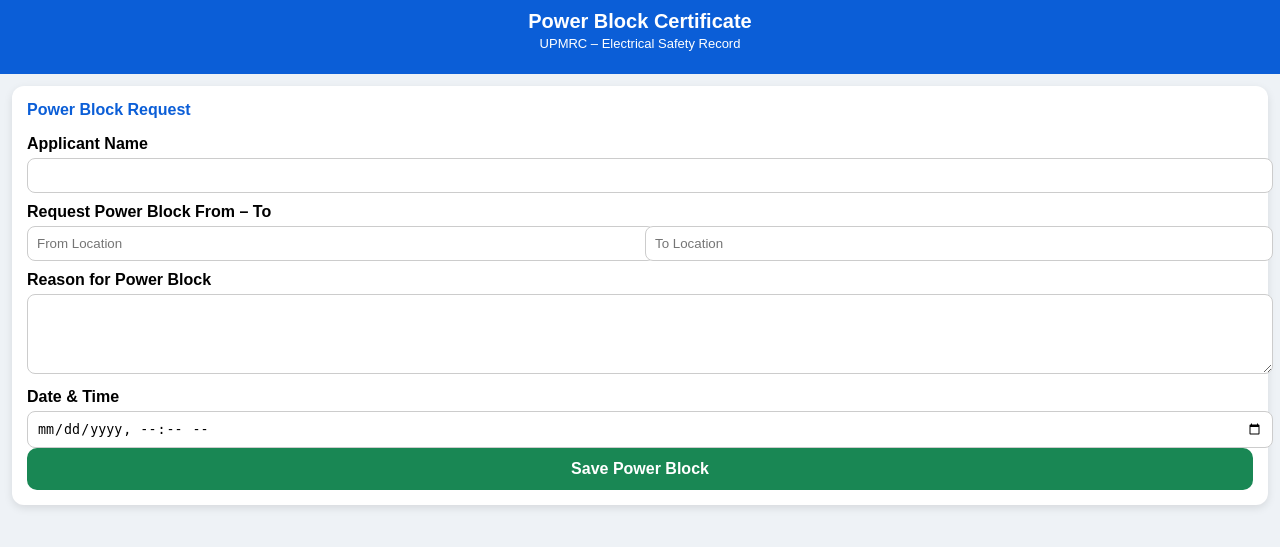
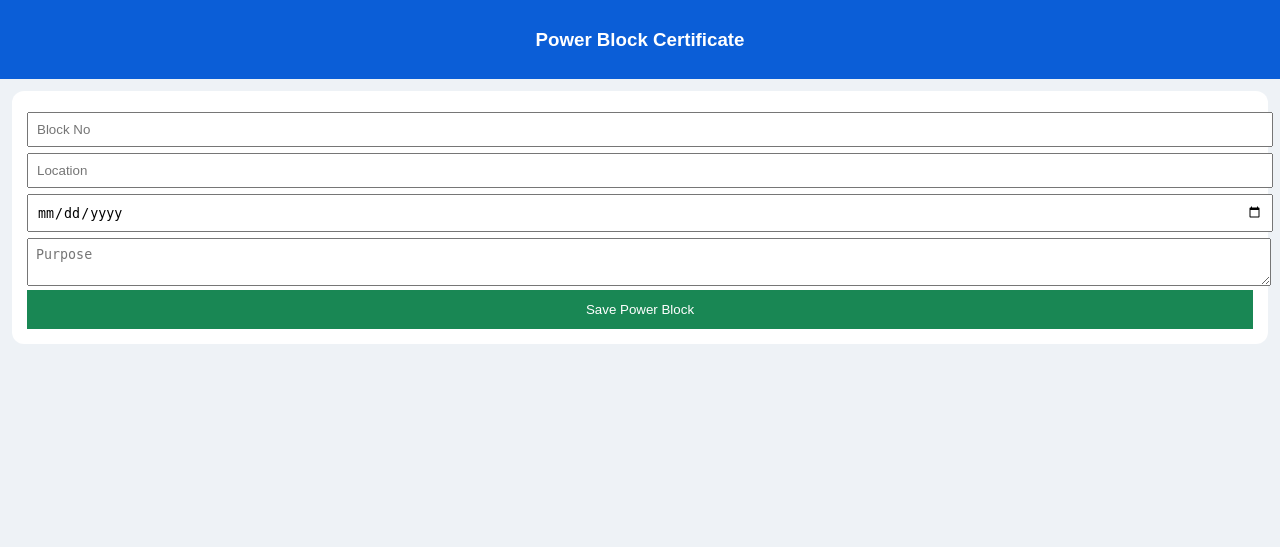
Before and after one commit to humblefool-95/maintenance-system, a Flask app: page /powerblock in a window 1280 px wide. Shown: the top 547 px of the page. Run offline with Flask 3, Linux system fonts and the light colour scheme; some libraries are stand-ins or nearby versions.

Commit message:
Update Power Block Certificate & Record.html

```diff
--- a/templates/Power Block Certificate & Record.html
+++ b/templates/Power Block Certificate & Record.html
@@ -1,187 +1,67 @@
 <!DOCTYPE html>
-<html lang="en">
+<html>
 <head>
 <meta charset="UTF-8">
-<meta name="viewport" content="width=device-width, initial-scale=1.0">
-<title>Power Block Certificate</title>
+<title>Power Block</title>
+<meta name="viewport" content="width=device-width, initial-scale=1">
+
+<script src="https://cdn.jsdelivr.net/npm/@supabase/supabase-js@2.39.3"></script>
+
+<script>
+window.supabaseClient = supabase.createClient(
+  "https://cyaxvuwkwptaxbkpwyid.supabase.co",
+  "sb_publishable_wshxDs-Q_gUgYXxVjw7bwA_ycY3kndA"
+);
+</script>
 
 <style>
-body {
-  margin: 0;
-  font-family: Arial, sans-serif;
-  background: #eef2f6;
-}
-
-header {
-  background: #0b5ed7;
-  color: #fff;
-  text-align: center;
-  padding: 10px;
-}
-
-header h1 {
-  margin: 0;
-  font-size: 20px;
-}
-
-header p {
-  margin-top: 3px;
-  font-size: 13px;
-}
-
-.container {
-  padding: 12px;
-}
-
-.card {
-  background: #ffffff;
-  border-radius: 12px;
-  padding: 15px;
-  margin-bottom: 15px;
-  box-shadow: 0 3px 8px rgba(0,0,0,0.1);
-}
-
-.card h3 {
-  margin-top: 0;
-  font-size: 16px;
-  color: #0b5ed7;
-}
-
-label {
-  display: block;
-  margin-top: 10px;
-  font-weight: 600;
-}
-
-input, textarea {
-  width: 100%;
-  padding: 9px;
-  margin-top: 5px;
-  border-radius: 8px;
-  border: 1px solid #ccc;
-}
-
-textarea {
-  min-height: 60px;
-}
-
-.row {
-  display: flex;
-  gap: 10px;
-}
-
-.row div {
-  flex: 1;
-}
-
-button {
-  width: 100%;
-  padding: 12px;
-  background: #198754;
-  color: #fff;
-  font-size: 16px;
-  border: none;
-  border-radius: 10px;
-  font-weight: 600;
-  cursor: pointer;
-}
-
-button:hover {
-  opacity: 0.9;
-}
+body{font-family:Arial;background:#eef2f6;margin:0}
+header{background:#0b5ed7;color:white;padding:10px;text-align:center}
+.card{background:white;margin:12px;padding:15px;border-radius:12px}
+input,textarea{width:100%;padding:8px;margin-top:6px}
+button{width:100%;padding:12px;background:#198754;color:white;border:none}
 </style>
 </head>
 
 <body>
 
 <header>
-  <h1>Power Block Certificate</h1>
-  <p>UPMRC – Electrical Safety Record</p>
+<h3>Power Block Certificate</h3>
 </header>
-
-<div class="container">
 
 <div class="card">
 
-<h3>Power Block Request</h3>
+<input id="block_no" placeholder="Block No">
+<input id="location" placeholder="Location">
+<input type="date" id="date">
+<textarea id="purpose" placeholder="Purpose"></textarea>
 
-<label>Applicant Name</label>
-<input type="text" id="applicant">
+<button onclick="savePower()">Save Power Block</button>
 
-<label>Request Power Block From – To</label>
-<div class="row">
-  <div>
-    <input type="text" placeholder="From Location" id="from_loc">
-  </div>
-  <div>
-    <input type="text" placeholder="To Location" id="to_loc">
-  </div>
 </div>
 
-<label>Reason for Power Block</label>
-<textarea id="reason"></textarea>
+<script>
+async function savePower(){
 
-<label>Date & Time</label>
-<input type="datetime-local" id="req_datetime">
+const payload={
+ block_no:block_no.value,
+ location:location.value,
+ date:date.value,
+ purpose:purpose.value
+}
 
-<button id="saveBtn">Save Power Block</button>
+const {error}=await window.supabaseClient
+.from("power_blocks")
+.insert([payload])
 
-</div>
-</div>
+if(error){
+ alert(error.message)
+}else{
+ alert("Power Block Saved")
+ document.querySelectorAll("input,textarea").forEach(e=>e.value="")
+}
 
-<!-- Supabase CDN -->
-<script src="https://cdn.jsdelivr.net/npm/@supabase/supabase-js@2"></script>
-
-<script>
-
-const supabaseUrl = "https://cyaxvuwkwptaxbkpwyid.supabase.co";
-const supabaseKey = "sb_publishable_wshxDs-Q_gUgYXxVjw7bwA_ycY3kndA";
-
-const supabaseClient = supabase.createClient(supabaseUrl, supabaseKey);
-
-// SAVE POWER BLOCK DATA
-document.getElementById("saveBtn").addEventListener("click", async function(){
-
-  const applicant = document.getElementById("applicant").value;
-  const fromLoc = document.getElementById("from_loc").value;
-  const toLoc = document.getElementById("to_loc").value;
-  const reason = document.getElementById("reason").value;
-  const dateTime = document.getElementById("req_datetime").value;
-
-  if(!fromLoc || !toLoc || !dateTime){
-    alert("Please fill required fields");
-    return;
-  }
-
-  const payload = {
-    block_no: "PB-" + Date.now(),
-    location: fromLoc + " → " + toLoc,
-    date: dateTime,
-    start_time: "",
-    end_time: "",
-    purpose: reason
-  };
-
-  const { error } = await supabaseClient
-    .from("power_blocks")
-    .insert([payload]);
-
-  if(error){
-    alert("❌ Error saving record");
-    console.error(error);
-  }
-  else{
-    alert("✅ Power Block saved successfully");
-
-    document.getElementById("applicant").value = "";
-    document.getElementById("from_loc").value = "";
-    document.getElementById("to_loc").value = "";
-    document.getElementById("reason").value = "";
-    document.getElementById("req_datetime").value = "";
-  }
-
-});
-
+}
 </script>
 
 </body>
```
